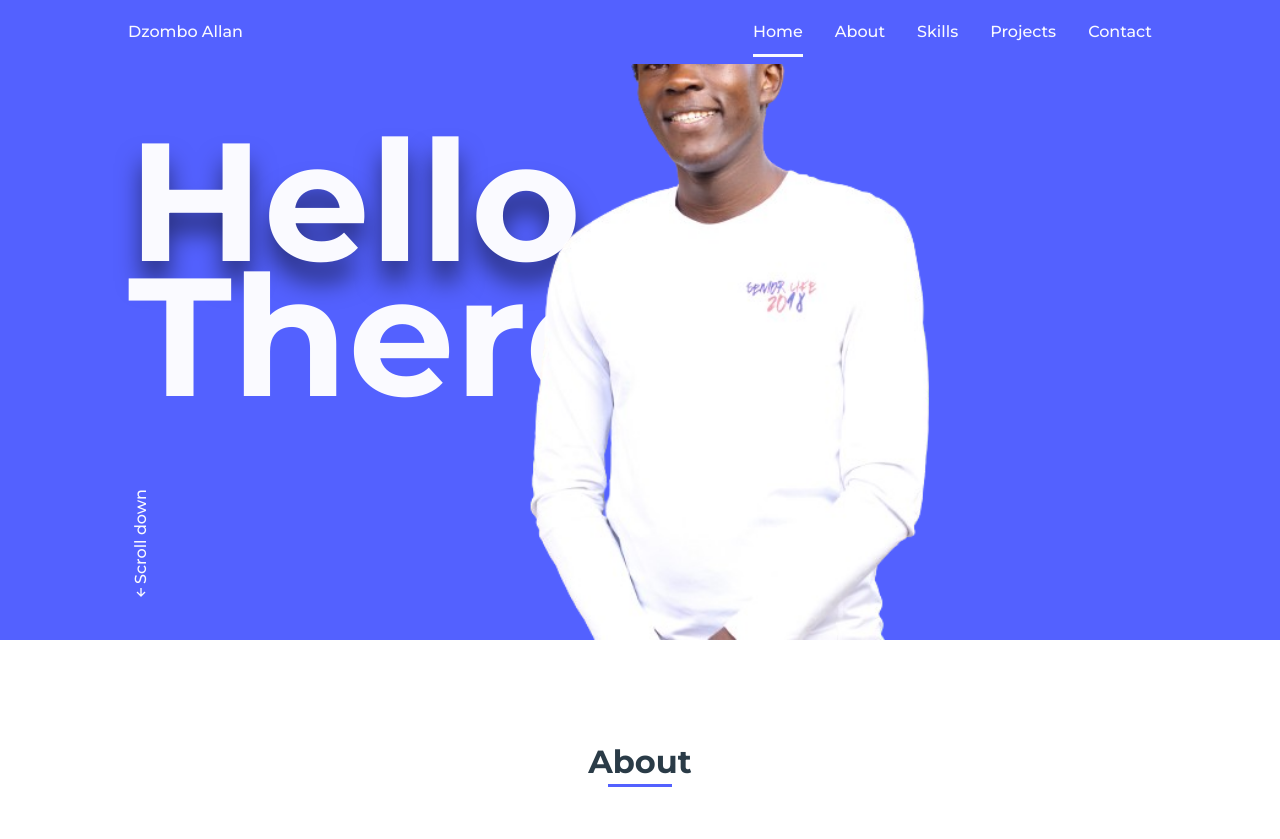
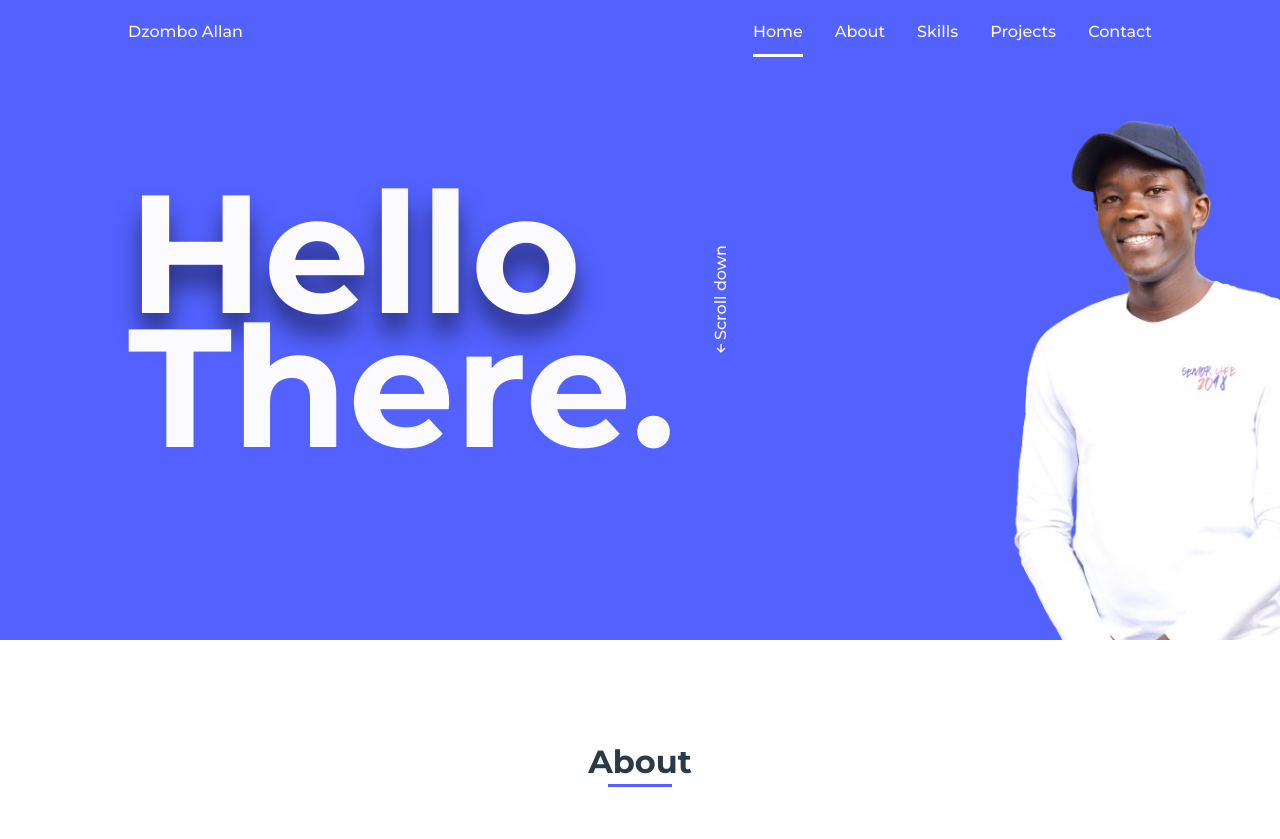
Before and after one commit to dzomboallan/dzomboallan.github.io, a Django app: page / in a window 1280 px wide. Shown: the top 839 px of the page. Run offline with Django 4.2, Linux system fonts and the light colour scheme; data comes from the database, SQL or seed files in the repository; both versions use the stored data as it was after the commit.

Commit message:
Fixed styles.css  Please enter the commit message for your changes. Lines starting

```diff
--- a/Allan/templates/index.html
+++ b/Allan/templates/index.html
@@ -44,8 +44,9 @@
                 <div class="home__scroll">
                     <a href="#about" class="home__scroll-link"><i class="bx bx-up-arrow-alt"></i>Scroll down</a>
                 </div>
-
-                <img class="home__img"  src="{{ home.picture.url }}" alt="home__img">
+                <div class="home__img">
+                    <img src="{{ home.picture.url }}" alt="home__img">
+                </div>
 
 
             </div>
--- a/static/assets/css/styles.css
+++ b/static/assets/css/styles.css
@@ -183,19 +183,22 @@ img{
 }
 .home__container{
     height: calc(100vh - var(--header-height));
+    display: flex;
+    justify-content: space-evenly;
     row-gap: 5rem;
 }
 .home__title{
-    align-self: flex-end;
+    align-self: center;
     font-size: var(--big-font-size);
     color: var(--white-color);
     line-height: .8;
+    top: 0;
 }
 .home__title span{
     text-shadow: 0 20px 25px rgba(0,0,0,.5);
 }
 .home__scroll{
-    align-self: flex-end;
+    align-self:center;
     padding-bottom: var(--mb-4);
 }
 .home__scroll-link{
@@ -204,10 +207,11 @@ img{
     color: var(--white-color);
 }
 .home__img{
-    position: absolute;
-    right: 0;
-    bottom: 0;
+    position: relative;
+    overflow: hidden;
     width: 295px;
+    left: 20%;
+    top: 10%;
 }
 
 /* ===== ABOUT =====*/
```
Also changed, not shown: db.sqlite3, media_root/picture/face.png (deleted), media_root/picture/measide.png (deleted), media_root/picture/medown.png (deleted), media_root/picture/menobg.png (renamed from media_root/picture/20220926185039_IMG_9765-removebg-preview.png), media_root/picture/mew.png (deleted), media_root/picture/mew_3Kw95Js.png (deleted), 1 other file.
